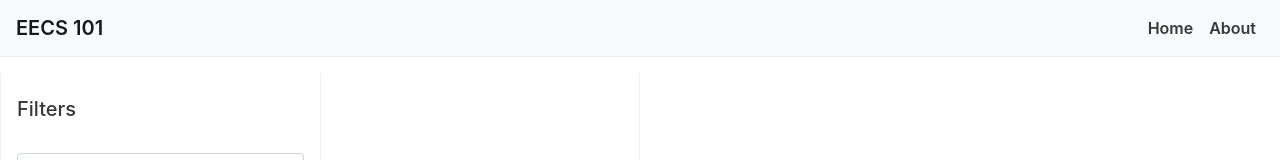
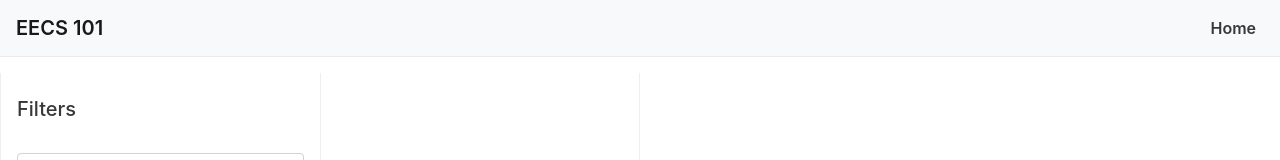
Before and after one commit to shomilj/Berkeleyspace, a React (Create React App) app in the folder client/: page / in a window 1280 px wide. Shown: the top 160 px of the page. Built offline with nearby package versions, Linux system fonts and the light colour scheme.

Commit message:
Hid the about page

```diff
--- a/client/src/components/home/navbar.js
+++ b/client/src/components/home/navbar.js
@@ -8,7 +8,7 @@ export default function NavigationBar() {
             <Navbar.Collapse id="basic-navbar-nav">
             <Nav className="ml-auto">
                 <Nav.Link className="bt-bold nav-link" href="/">Home</Nav.Link>
-                <Nav.Link className="bt-bold nav-link" href="/about">About</Nav.Link>
+                {/* <Nav.Link className="bt-bold nav-link" href="/about">About</Nav.Link> */}
             </Nav>
             </Navbar.Collapse>
         </Navbar>
```
